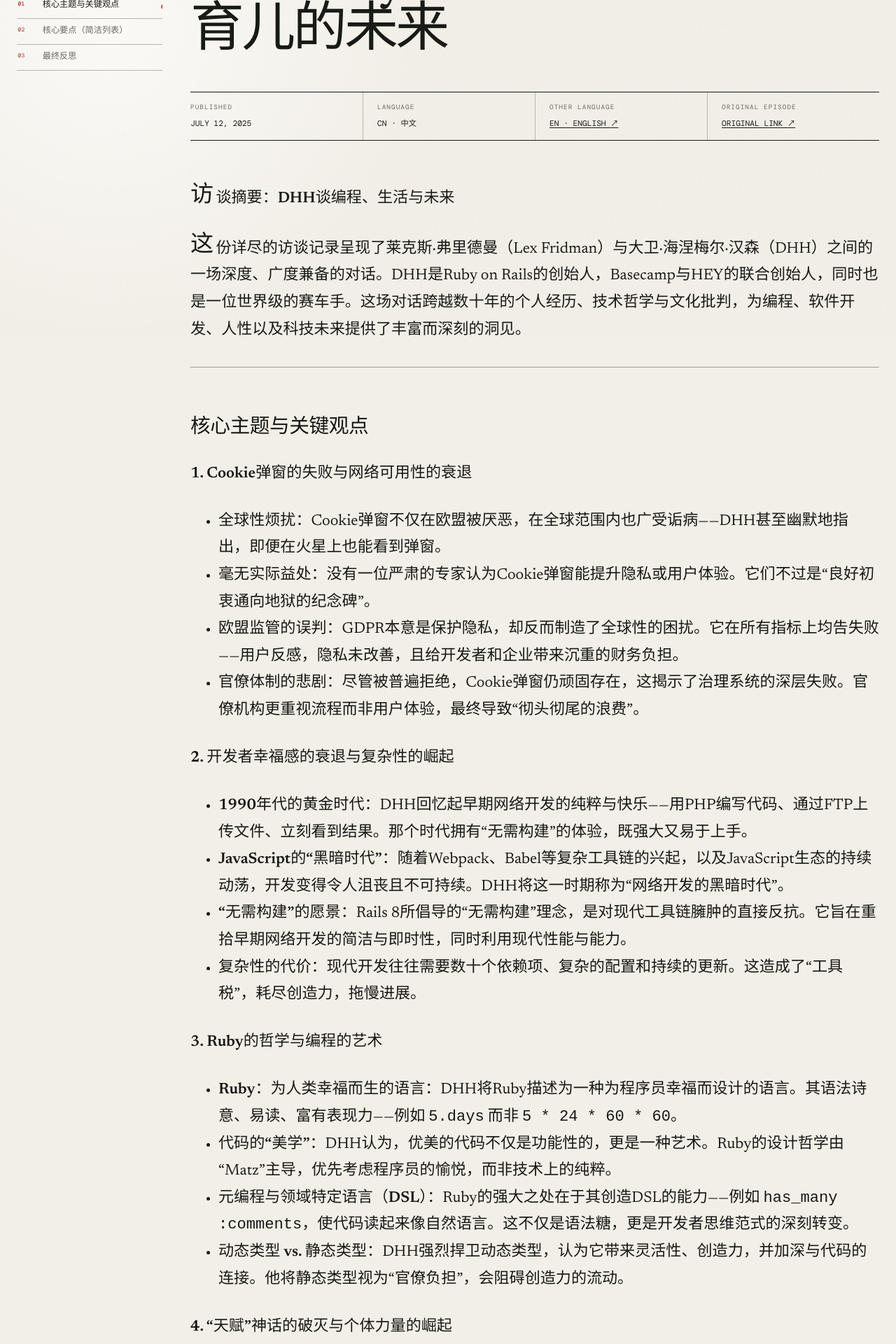
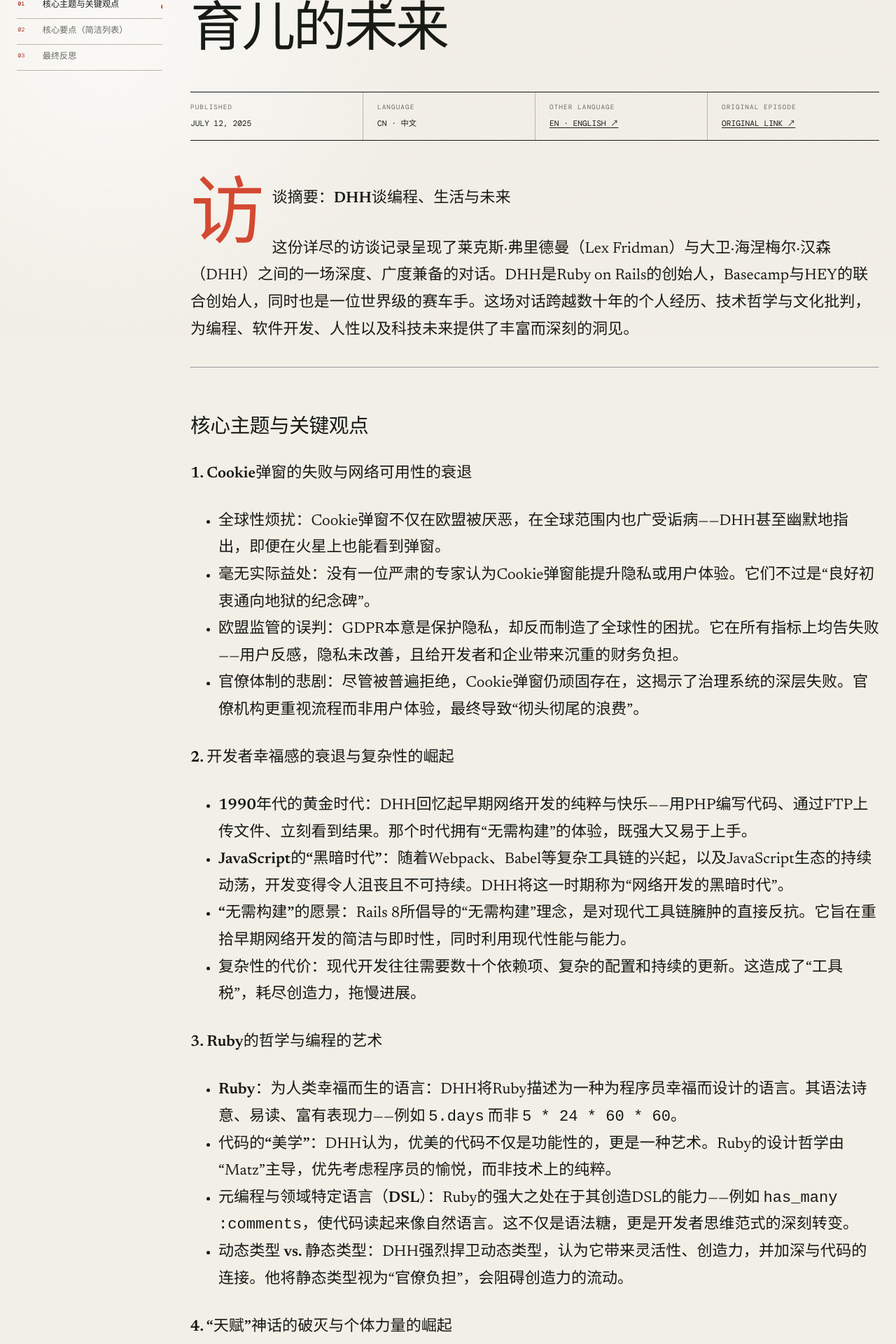
Before and after one commit to allenlsy/lex-summary, a Jekyll site: the page built from _posts/2025-07-12-474-dhh-future-of-programming-ai-ruby-on-rails-productivity-parenting-cn.md, in a window 1280 px wide. Shown: the part 420-2340 px from the top of the page at 70% size. Built offline with Jekyll 4.4.1, drawn with Linux system fonts in a browser that asks for light colours; comment, search, counter and statistics services are not loaded.

Commit message:
revert 1.5x first chat

```diff
--- a/assets/css/style.css
+++ b/assets/css/style.css
@@ -161,7 +161,7 @@
 .post-meta .post-original-link span { color: inherit; font-size: inherit; }
 .post-body { display: block; max-width: 64rem; margin-inline: 0 auto; }
 .post-content { font-size: clamp(1.15rem, 2vw, 1.38rem); line-height: 1.75; }
-.post-content > p::first-letter { float: left; margin: .11em .1em 0 0; font-size: 1.5em; line-height: .7; }
+.post-content > p:first-child::first-letter { float: left; margin: .11em .1em 0 0; color: var(--accent); font-size: 4.8em; line-height: .7; }
 .post-content h2 { margin: 2.8em 0 .65em; font-size: 1.8em; font-weight: 500; letter-spacing: -.025em; line-height: 1.05; }
 .post-content h3 { margin: 2.4em 0 .65em; font-size: 1.3em; font-weight: 500; letter-spacing: -.015em; line-height: 1.15; }
 .post-content h2, .post-content h3 { scroll-margin-top: 2rem; }
```
